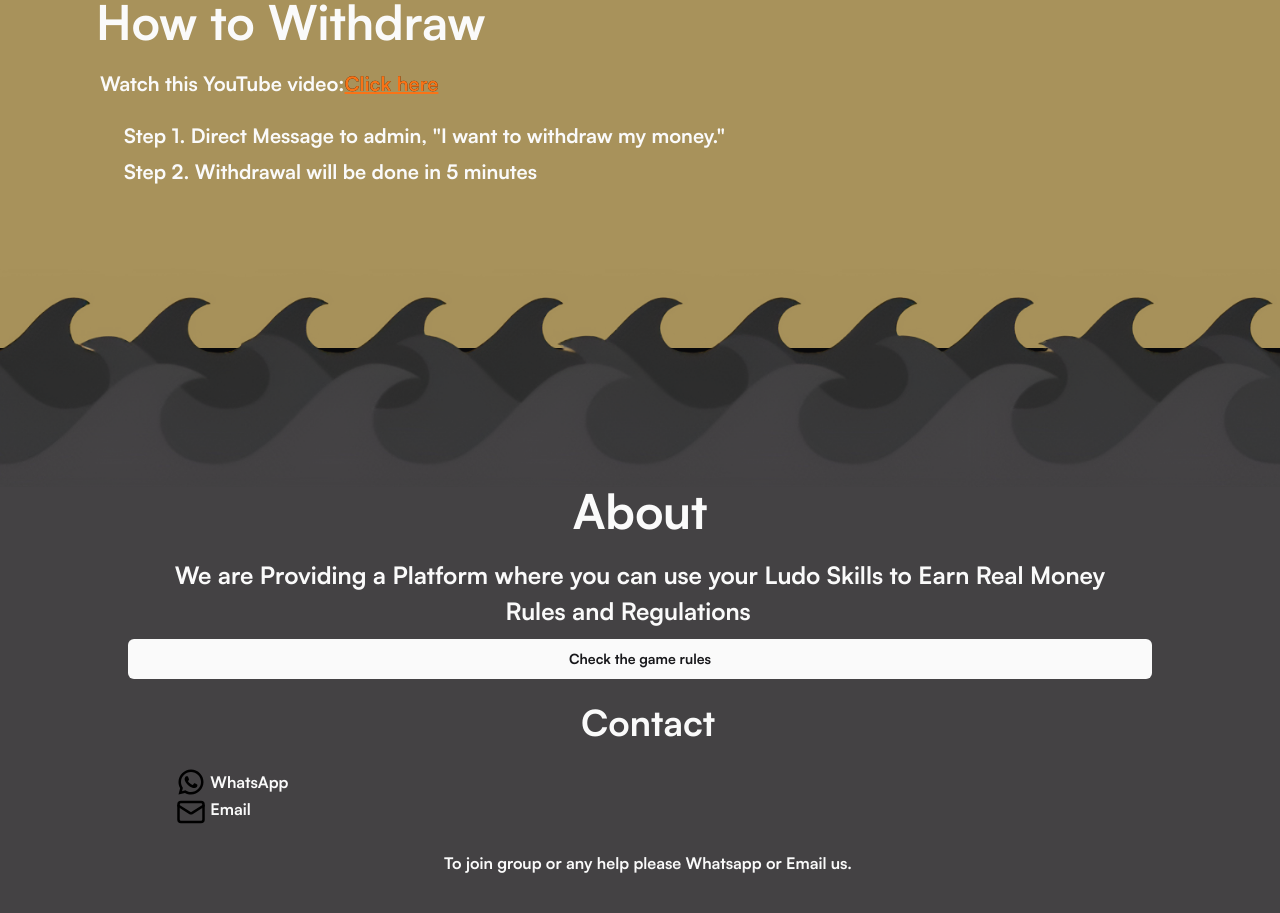
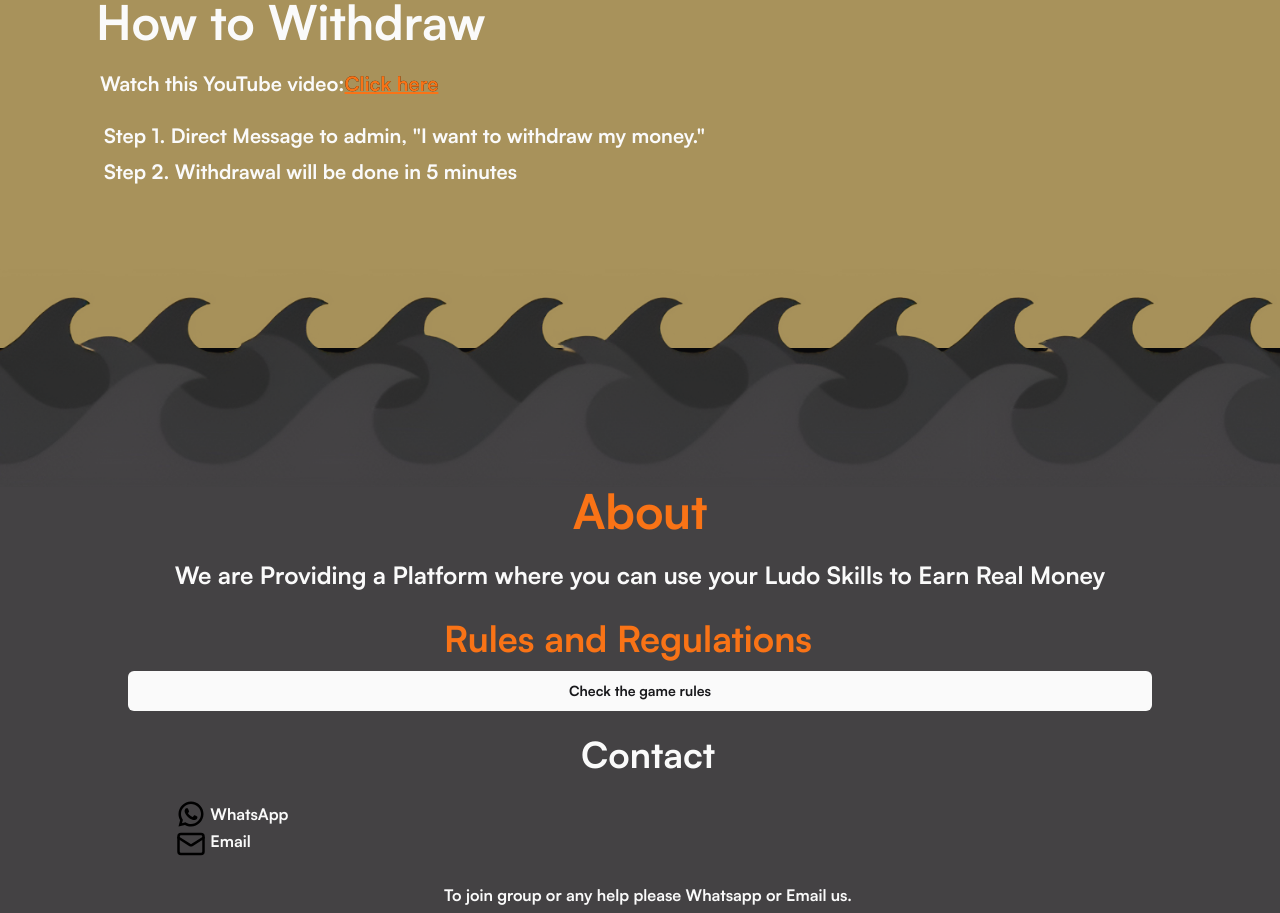
Before and after one commit to Scythe504/rs-l, a React (Vite) app: page / in a window 1280 px wide. Shown: the part 1929-2842 px from the top of the page. Built offline with nearby package versions, Linux system fonts and the light colour scheme.

Commit message:
final changes

```diff
--- a/src/components/fourth/fourth.tsx
+++ b/src/components/fourth/fourth.tsx
@@ -12,12 +12,12 @@ export default function FourthSection() {
                 <img src={cut} alt='dice' />
             </div>
             <div className='bg-[#444244] w-screen -mt-8 z-20 sm:px-24' id='about'>
-                <h1 className='text-5xl text-center'>About</h1>
+                <h1 className='text-5xl text-center text-orange-500'>About</h1>
                 <br />
                 <p className='text-2xl text-center'>We are Providing a Platform where you can use your Ludo Skills to Earn Real Money</p>
-
+                <br />
                 <div className='px-8 text-left gap-2 flex flex-col'>
-                    <h1 className='text-2xl text-center mr-6 p-1' >
+                    <h1 className='text-4xl text-center mr-6 p-1 text-orange-500 ' >
                         Rules and Regulations
                     </h1>
                     <Button onClick={() => navigate('/rules')}>Check the game rules</Button>
--- a/src/components/third/third-section.tsx
+++ b/src/components/third/third-section.tsx
@@ -10,7 +10,7 @@ export default function ThirdSection() {
                 <br />
                 <p className='ml-1 text-xl'>Watch this YouTube video:<a href="" target='_blank' className='underline text-orange-500 bg-black bg-clip-text'>Click here</a></p>
                 <br></br>
-                <div className='ml-7 text-left gap-2 flex flex-col text-xl'>
+                <div className='ml-2 text-left gap-2 flex flex-col text-xl'>
                     <p>Step 1. Direct Message to admin,
                         "I want to withdraw my money."
                     </p>
```
